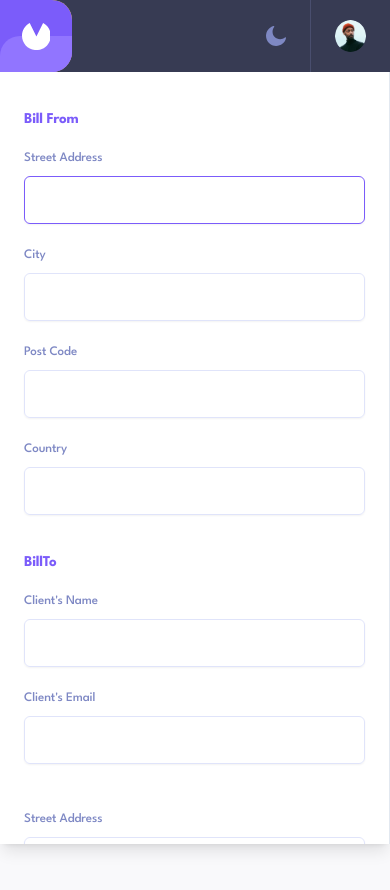
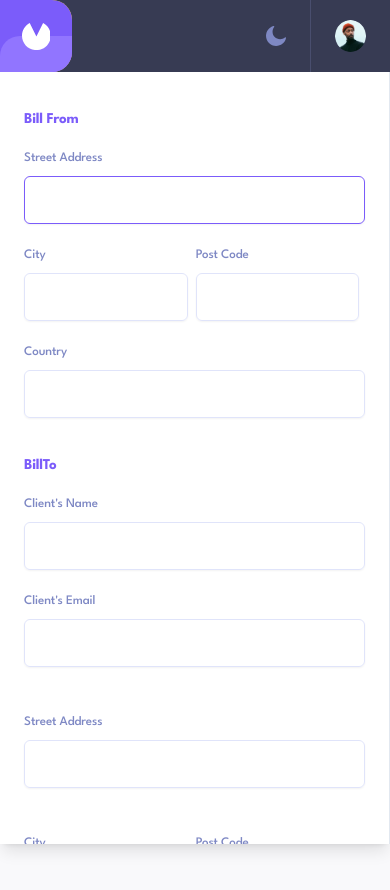
Before and after one commit to eestaniel/invoice-app, a Next.js app: page /dashboard/invoices in a window 390 px wide. Both pictures are taken after a click on the button "New". Shown: the top 890 px of the page. Built offline with nearby package versions, Linux system fonts and the light colour scheme; no server answers; the database is empty.

Commit message:
Fix CSS mobile sheet 376

```diff
--- a/src/app/dashboard/invoices/components/invoice_forms/BillFrom.jsx
+++ b/src/app/dashboard/invoices/components/invoice_forms/BillFrom.jsx
@@ -25,10 +25,10 @@ export default function BillFrom() {
       </div>
 
       {/* City, Post Code, Country group*/}
-      <div className="bill-from-group__group2 flex flex-row justify-between w-full gap-[1.5rem] flex-wrap lg:flex-nowrap">
+      <div className="bill-from-group__group2 flex flex-row md:flexrow justify-start w-full flex-wrap gap-2">
 
         {/* City */}
-        <div className="group flex flex-col grow gap-[0.625rem]">
+        <div className="group flex flex-col max-w-[48%] grow gap-[0.625rem]">
           <Label htmlFor="from_city" className="body-v text-7-info">City</Label>
           <Input
             {...register('bill_from.city')}
@@ -43,7 +43,7 @@ export default function BillFrom() {
         </div>
 
         {/* Post Code */}
-        <div className="group flex flex-col grow gap-[0.625rem] flex-wrap">
+        <div className="group flex flex-col max-w-[48%] grow gap-[0.625rem] flex-nowrap">
           <Label htmlFor="from_post_code" className="body-v text-7-info">Post Code</Label>
           <Input
             {...register('bill_from.post_code')}
@@ -56,12 +56,12 @@ export default function BillFrom() {
         </div>
 
         {/* Country */}
-        <div className="group flex flex-col grow gap-[0.625rem] h-fit">
+        <div className="group flex flex-row grow gap-[0.625rem] h-fit flex-wrap mt-4">
           <Label htmlFor="from_country" className="body-v text-7-info">Country</Label>
           <Input
             {...register('bill_from.country')}
             className={
-              `w-full border-5-secondary focus:border-1-primary focus:outline-none focus:ring-0 h-12
+              ` border-5-secondary focus:border-1-primary focus:outline-none focus:ring-0 h-12 flex-wrap
               ${errors.bill_from?.country ? 'border-red-600 mb-[-0.75rem]' : ''}
           `}
           />
--- a/src/app/dashboard/invoices/components/invoice_forms/BillTo.jsx
+++ b/src/app/dashboard/invoices/components/invoice_forms/BillTo.jsx
@@ -62,9 +62,10 @@ export default function BillTo() {
         </div>
 
         {/* City, Post Code, Country group*/}
-        <div className="bill-to-group__group3 flex flex-row justify-center w-full gap-[1.5rem] flex-wrap lg:flex-nowrap">
+        <div className="bill-to-group__group3 flex flex-row justify-start w-full gap-2 flex-wrap">
+
           {/* City */}
-          <div className="group flex flex-col w-auto gap-[0.625rem] grow">
+          <div className="group flex flex-col gap-[0.625rem] grow max-w-[48%] flex-nowrap">
             <Label htmlFor="to_city" className="body-v text-7-info">City</Label>
             <Input
               {...register('bill_to.city')}
@@ -79,7 +80,7 @@ export default function BillTo() {
           </div>
 
           {/* Post Code */}
-          <div className="group flex flex-col w-auto gap-[0.625rem] flex-wrap grow">
+          <div className="group flex flex-col gap-[0.625rem] grow max-w-[48%] flex-nowrap">
             <Label htmlFor="to_post_code" className="body-v text-7-info">Post Code</Label>
             <Input
               {...register('bill_to.post_code')}
--- a/src/app/dashboard/invoices/components/invoice_forms/InvoiceDetails.jsx
+++ b/src/app/dashboard/invoices/components/invoice_forms/InvoiceDetails.jsx
@@ -16,9 +16,9 @@ export default function InvoiceDetails() {
 
 
   return (
-    <div className="bill-to-group flex flex-col lg:flex-row gap-[1.5rem] mb-[1.5rem] mt-[3rem] flex-wrap">
-      <div className="invoice-date-term-group flex flex-row gap-[1.5rem] w-full lg:w-[46%] flex-nowrap">
-        <div className="group flex flex-col h-full w-full gap-[0.625rem] relative ">
+    <div className="bill-to-group flex flex-col lg:flex-row gap-[1.5rem] mb-[1.5rem] mt-[3rem] w-full flex-wrap lg:flex-nowrap">
+      <div className="invoice-date-term-group flex flex-row gap-[1.5rem]  grow">
+        <div className="group flex flex-col h-full grow gap-[0.625rem] relative ">
           <Label htmlFor="invoice_date" className="body-v text-7-info">Invoice Date</Label>
           <Popover>
             <PopoverTrigger asChild>
@@ -46,15 +46,16 @@ export default function InvoiceDetails() {
           </Popover>
         </div>
       </div>
+
       {/* payment Terms*/}
-      <div className="group flex flex-col w-full gap-[0.625rem] relative lg:w-[46%] flex-nowrap">
+      <div className="group flex flex-col gap-[0.625rem] relative flex-wrap">
         <Label htmlFor="payment_terms" className="body-v text-7-info">Payment Terms</Label>
         <Popover isOpen={isTermsPopoverOpen} onOpenChange={setIsTermsPopoverOpen}>
           <PopoverTrigger asChild>
             <div className="flex justify-between items-center hover:cursor-pointer group">
               <Input
                 {...register('invoice_details.payment_terms')}
-                className="w-full h-12 heading-s-v text-8-text opacity-[50%] pl-[1.25rem] border-5-secondary group-hover:border-1-primary group-hover:opacity-100
+                className="grow h-12 heading-s-v text-8-text opacity-[50%] pl-[1.25rem] border-5-secondary group-hover:border-1-primary group-hover:opacity-100
                                             group-hover:cursor-pointer"
               />
               <div className="svg absolute right-4">
```
